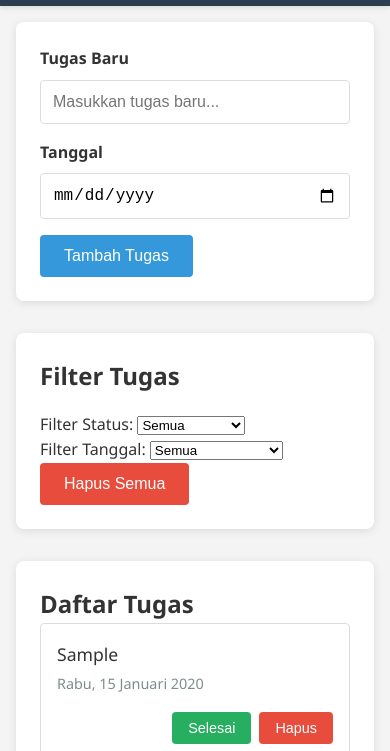
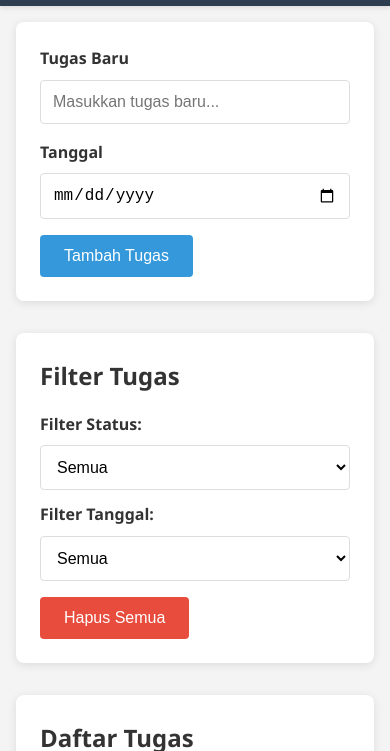
Before and after one commit to arizalhimawan/CodingCamp-290925-arizal-himawan, a plain HTML site: page index.html in a window 390 px wide. Both pictures are taken after typing "Sample", "2020-01-15" into the empty fields and a click on the button "Tambah Tugas". Shown: the part 93-844 px from the top of the page. Drawn offline with Linux system fonts and the light colour scheme.

Commit message:
perbarui styling dan struktur filter serta item todo untuk konsistensi dan responsivitas

```diff
--- a/css/style.css
+++ b/css/style.css
@@ -99,18 +99,34 @@ button:hover {
     margin-bottom: 1rem;
 }
 
-.filter-buttons {
+.filter-groups {
     display: flex;
-    gap: 0.5rem;
+    flex-direction: column;
+    gap: 1rem;
     margin-bottom: 1rem;
 }
 
-.filter-btn {
-    background-color: #95a5a6;
+.filter-group {
+    display: flex;
+    flex-direction: column;
+    gap: 0.5rem;
 }
 
-.filter-btn.active {
-    background-color: #3498db;
+.filter-group label {
+    font-weight: 600;
+}
+
+.filter-group select {
+    padding: 0.75rem;
+    border: 1px solid #ddd;
+    border-radius: 4px;
+    font-size: 1rem;
+    background-color: white;
+}
+
+.filter-group select:focus {
+    outline: none;
+    border-color: #3498db;
 }
 
 .delete-all {
@@ -126,16 +142,19 @@ button:hover {
     display: flex;
     flex-direction: column;
     gap: 1rem;
+    max-height: 500px;
+    overflow-y: auto;
 }
 
 .todo-item {
     display: flex;
     justify-content: space-between;
-    align-items: center;
+    align-items: flex-start;
     padding: 1rem;
     border: 1px solid #ddd;
     border-radius: 4px;
     background-color: white;
+    min-height: 80px; /* Tinggi minimum untuk konsistensi */
 }
 
 .todo-item.completed {
@@ -151,26 +170,36 @@ button:hover {
     display: flex;
     flex-direction: column;
     flex: 1;
+    margin-right: 1rem;
+    min-width: 0; /* Memungkinkan shrink untuk flex */
 }
 
 .todo-text {
     font-size: 1.1rem;
     margin-bottom: 0.25rem;
+    word-wrap: break-word;
+    overflow-wrap: break-word;
+    hyphens: auto;
+    white-space: normal;
+    line-height: 1.4;
 }
 
 .todo-date {
     font-size: 0.9rem;
     color: #7f8c8d;
+    white-space: nowrap;
 }
 
 .todo-actions {
     display: flex;
     gap: 0.5rem;
+    flex-shrink: 0; /* Mencegah shrink actions */
 }
 
 .toggle-btn, .delete-btn {
     padding: 0.5rem 1rem;
     font-size: 0.9rem;
+    white-space: nowrap;
 }
 
 .toggle-btn {
@@ -189,6 +218,13 @@ button:hover {
     background-color: #c0392b;
 }
 
+.empty-message {
+    text-align: center;
+    color: #7f8c8d;
+    font-style: italic;
+    padding: 2rem;
+}
+
 footer {
     background-color: #2c3e50;
     color: white;
@@ -202,17 +238,28 @@ footer {
         padding: 1rem;
     }
 
-    .filter-buttons {
-        flex-direction: column;
+    .filter-groups {
+        gap: 0.75rem;
     }
 
     .todo-item {
         flex-direction: column;
-        align-items: flex-start;
+        align-items: stretch;
         gap: 1rem;
+        min-height: auto;
+    }
+
+    .todo-content {
+        margin-right: 0;
+        margin-bottom: 0.5rem;
     }
 
     .todo-actions {
-        align-self: flex-end;
+        align-self: stretch;
+        justify-content: flex-end;
+    }
+
+    .todo-actions button {
+        flex: 1;
     }
 }
```
